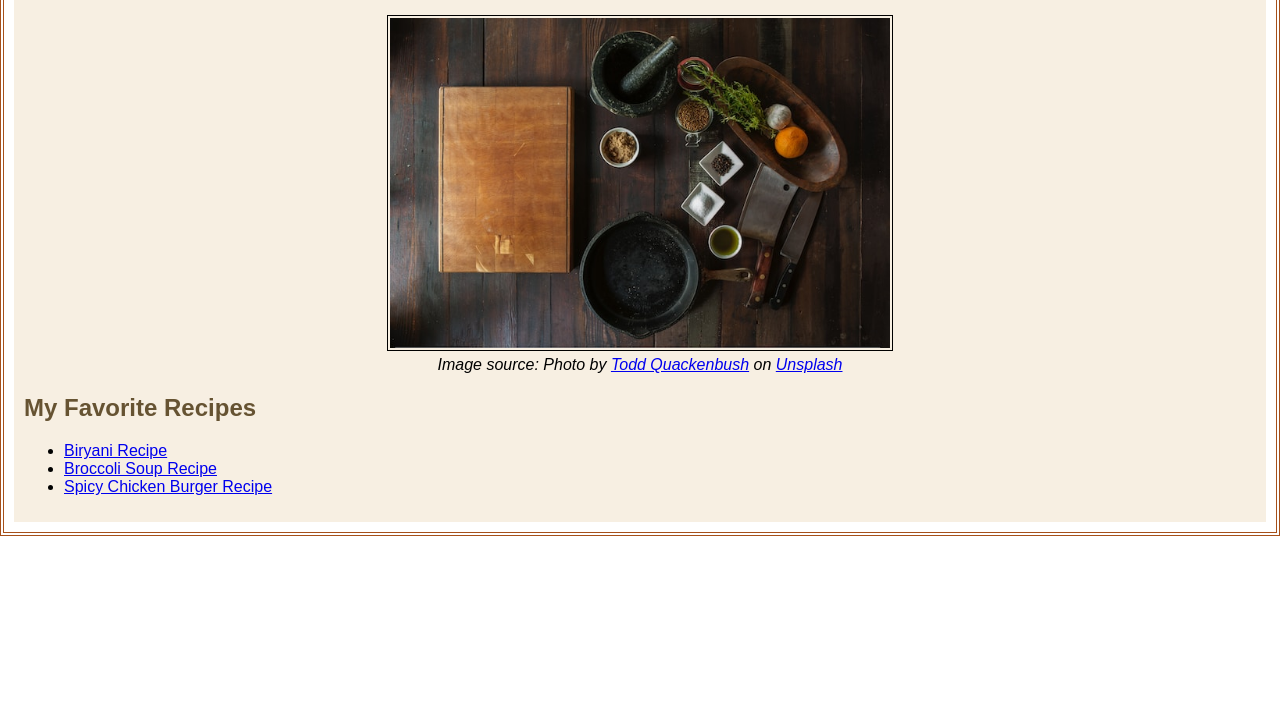
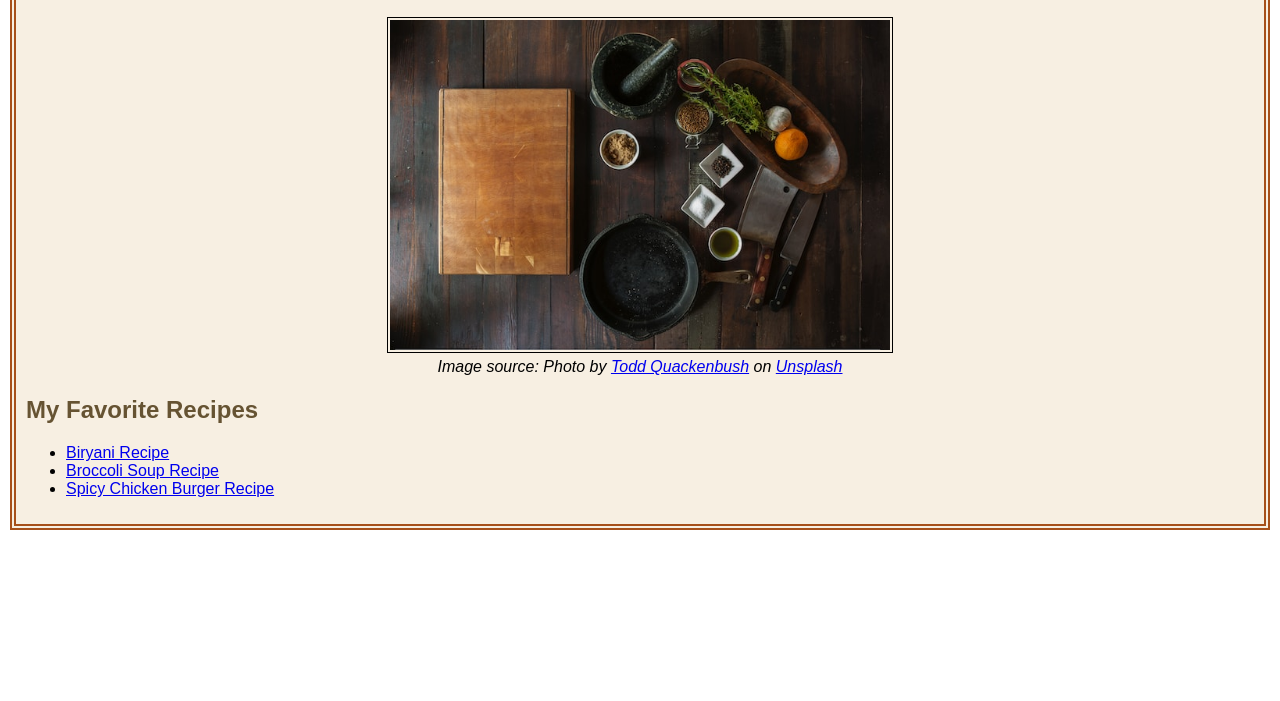
Before and after one commit to sd4483/odin-recipes, a plain HTML site: page index.html in a window 1280 px wide. Shown: the part 99-800 px from the top of the page. Drawn offline with Linux system fonts and the light colour scheme.

Commit message:
Update padding for site

```diff
--- a/css/styles.css
+++ b/css/styles.css
@@ -1,7 +1,5 @@
 body {
     width: 100%;
-    border: 4px rgb(166, 80, 26);
-    border-style: double;
     font-family: Arial, Helvetica, sans-serif;
     margin: 0 auto;
     padding: 10px;
@@ -11,6 +9,8 @@ body {
 .content {
     background-color: rgb(247, 239, 226);
     padding: 10px;
+    border: 6px rgb(166, 80, 26);
+    border-style: double;
 }
 
 .featured-image {
```
